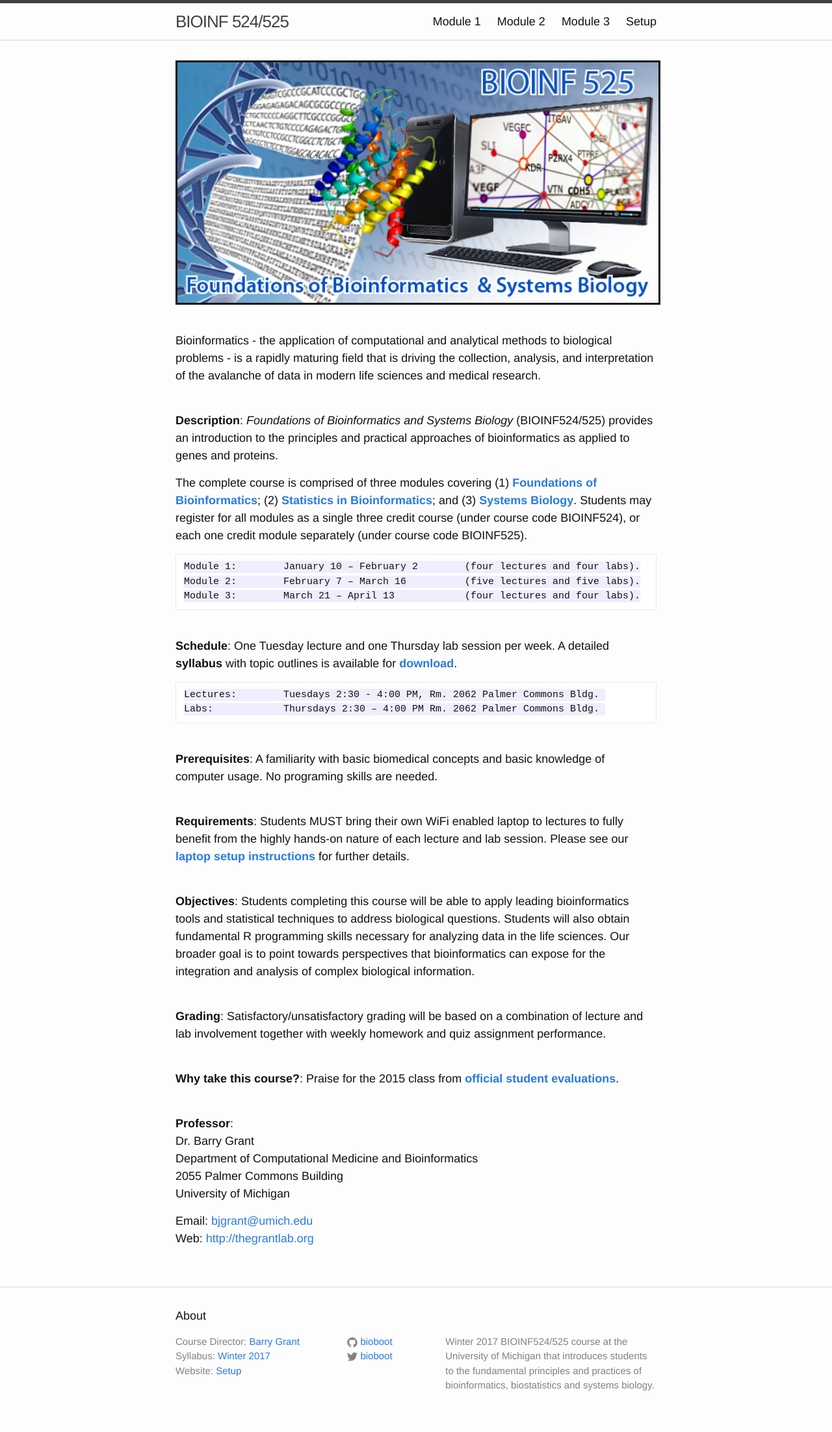
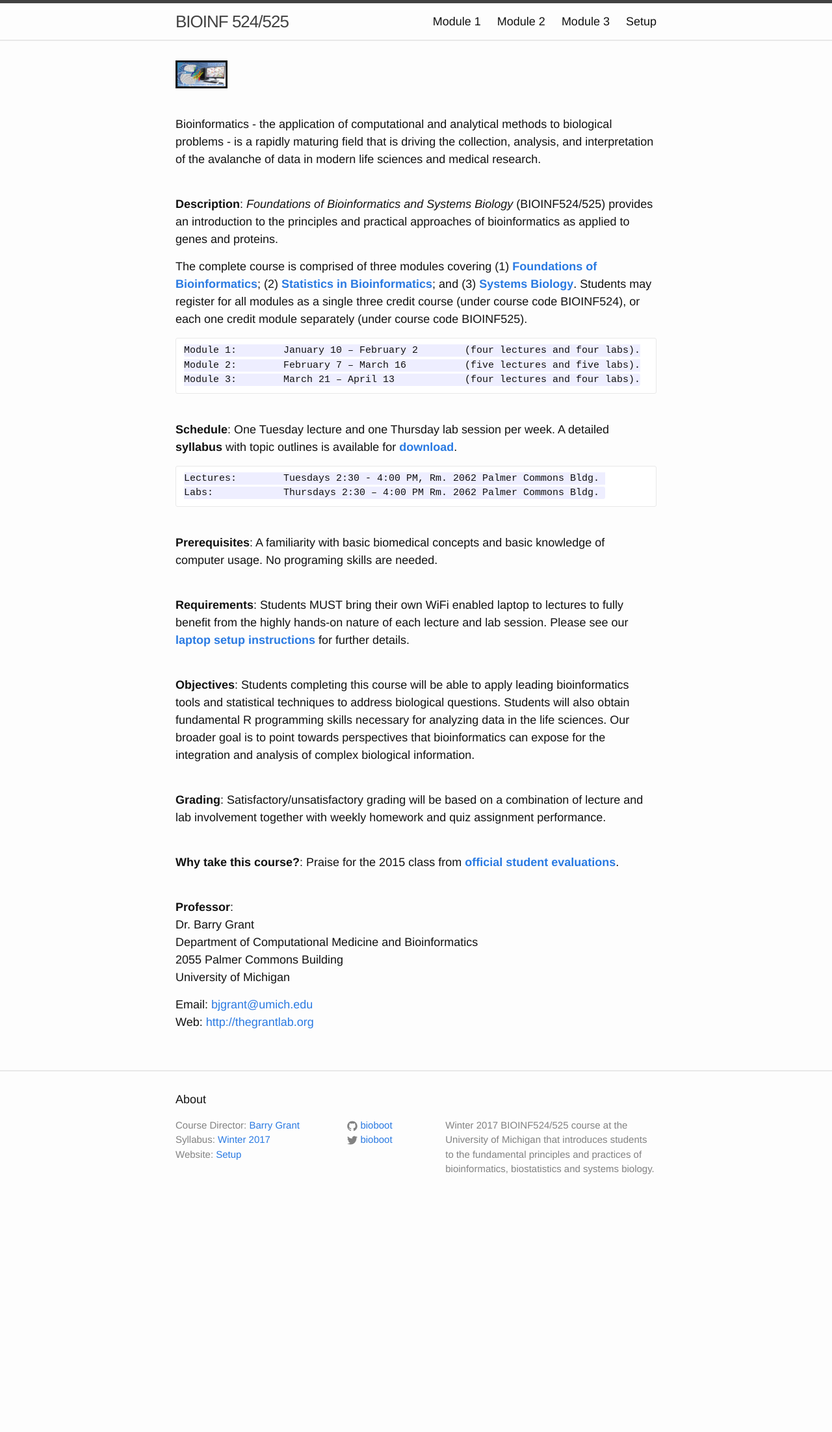
Before and after one commit to mahoukenshi/bioinf525_w2018, a Jekyll site: the page built from index.md, in a window 1280 px wide. Shown: the whole page at 65% size. Built offline with Jekyll 4.4.1, drawn with Linux system fonts in a browser that asks for light colours; after the commit the page ends 1871 px from its top, so only the background shows below that.

Commit message:
Try changing the index page

```diff
--- a/index.md
+++ b/index.md
@@ -2,7 +2,7 @@
 layout: page
 ---
 
-<img src="class-material/Bioinf525_image_text.png" alt="Foundations of Bioinformatics and Systems Biology" class="inline" style="width: 100%; border-style: solid;"/>
+<img src="class-material/Bioinf525_image_text.png" alt="Foundations of Bioinformatics and Systems Biology" class="inline" style="width: 10%; border-style: solid;"/>
 
 <br>
 Bioinformatics - the application of computational and analytical methods to biological problems - is a rapidly maturing field that is driving the collection, analysis, and interpretation of the avalanche of data in modern life sciences and medical research.
```
